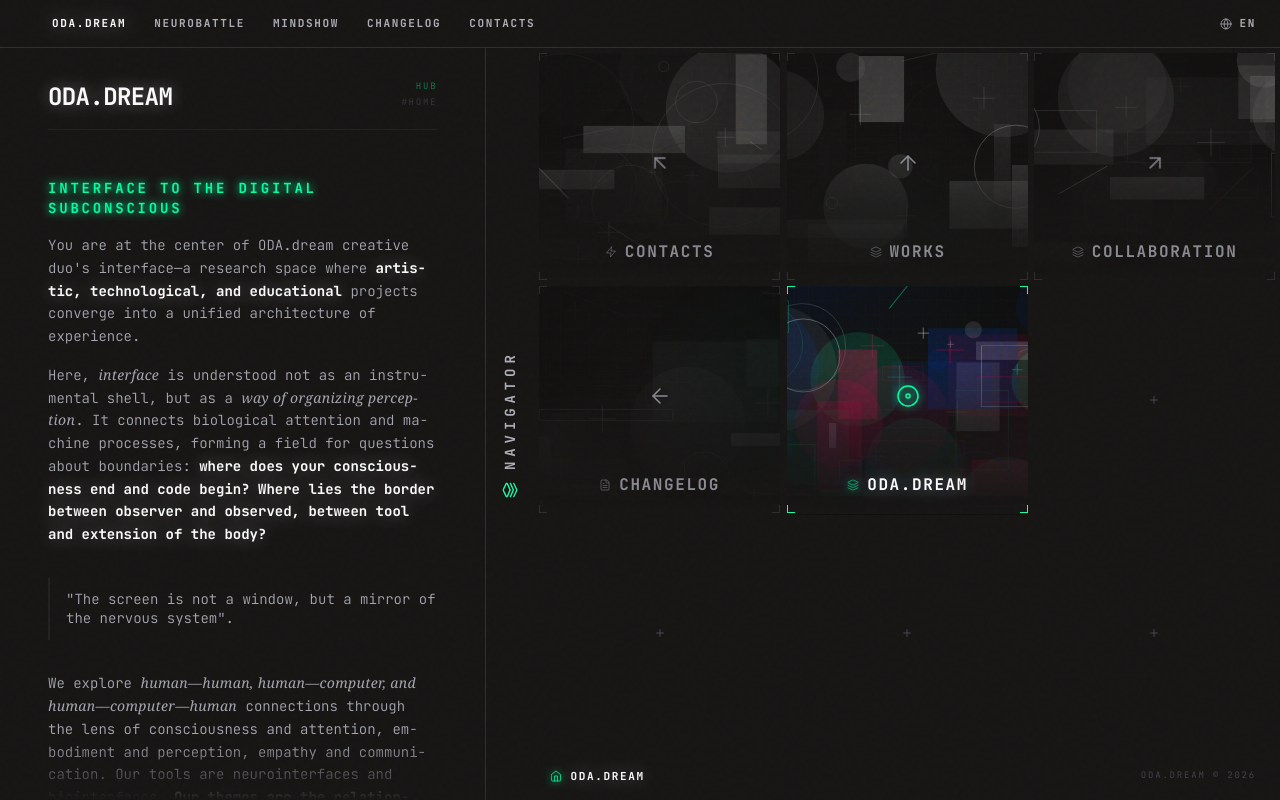
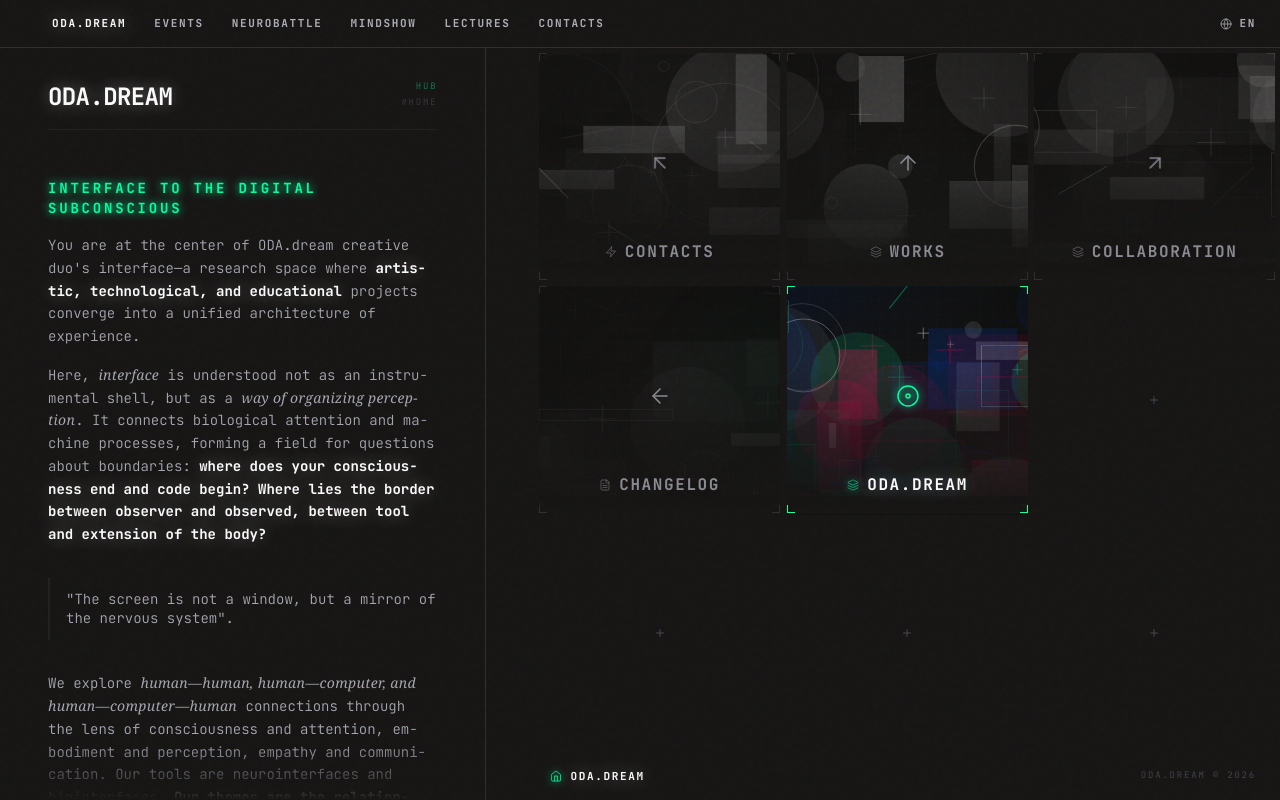
Before and after one commit to odadream/odadream-site, a React (Vite) app: page / in a window 1280 px wide. Built offline with nearby package versions, Linux system fonts and the light colour scheme; the HTML template or start-up script is replaced by a standard one.

Commit message:
Update HEADER_TABS_ORDER in constants.ts to include new tabs for "for-events" and "lectures", enhancing navigation and content accessibility.

```diff
--- a/src/constants.ts
+++ b/src/constants.ts
@@ -46,14 +46,15 @@ export const ROOT_NODE = buildUnifiedGraph(STATIC_ROOT);
 // The order in this array determines the display order.
 const HEADER_TABS_ORDER = [
   "home",
+  "for-events",
   "neurobattle",
   "mindshow",
+  "lectures",
   //"neuromandala", // Deep link example (child of home? actually child of home in md)
   //"works",
   //"events",
   //"collab",
   //"world",
-  "changelog",
   "contacts",
 ];
 
```
